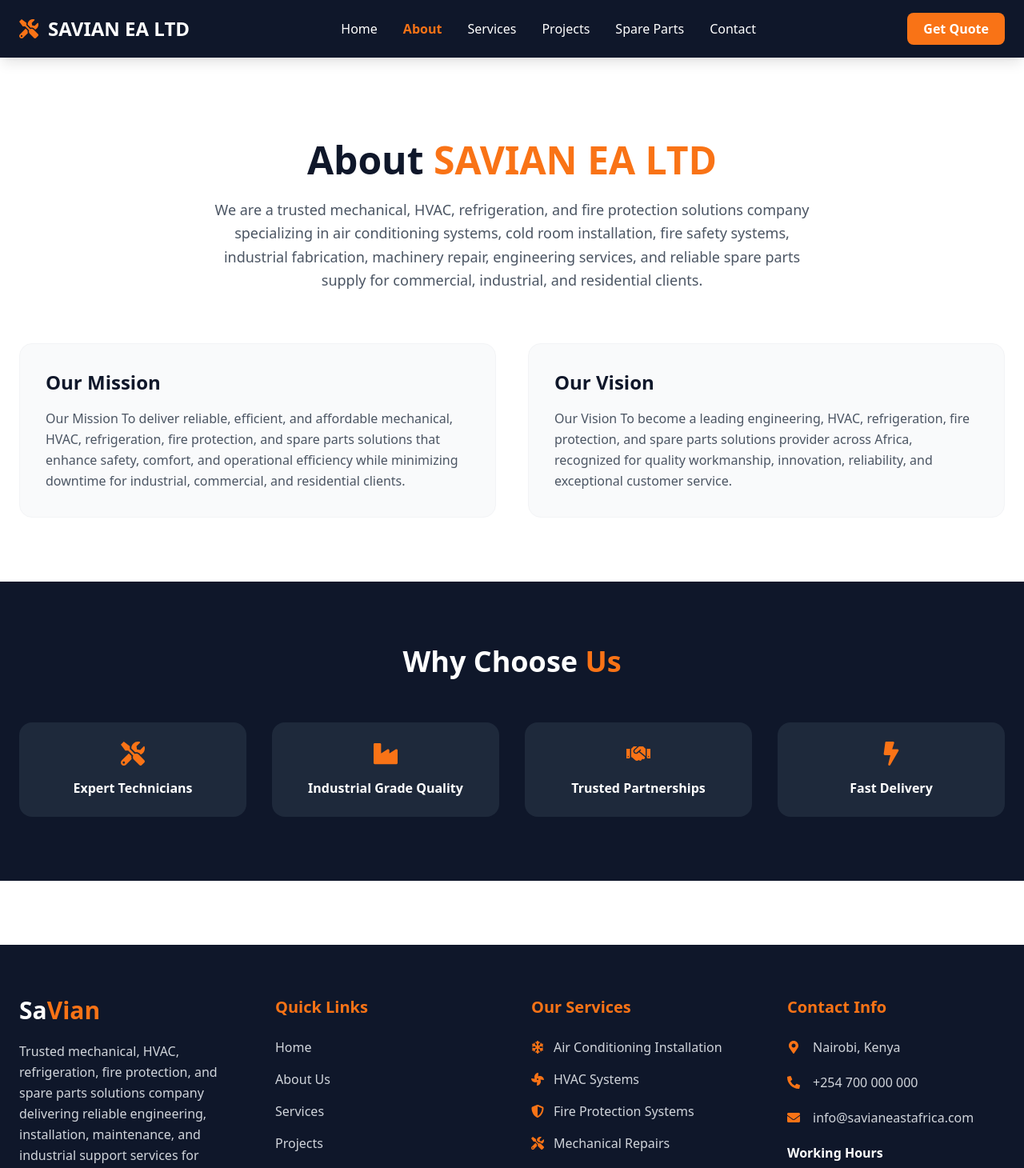
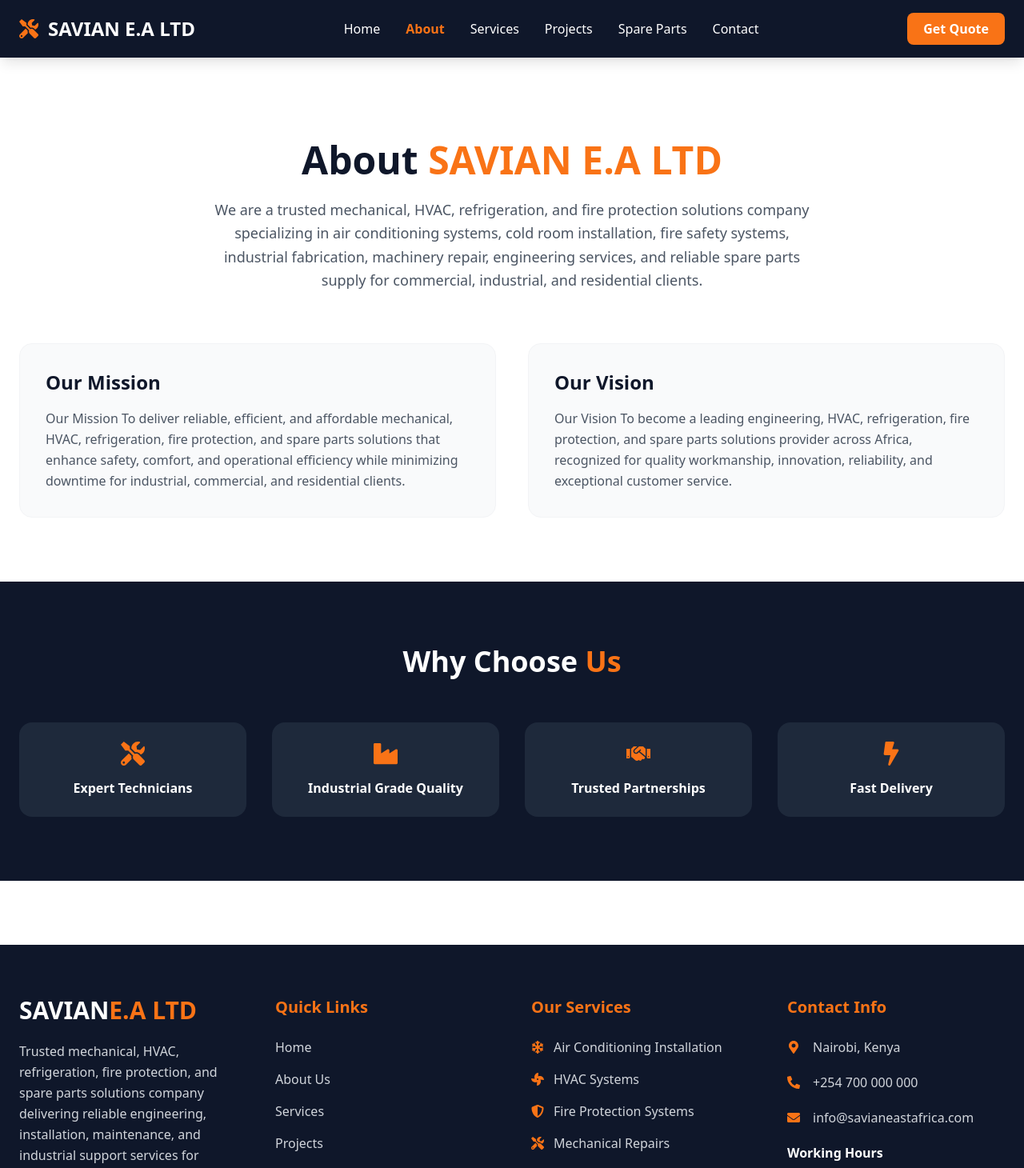
Before and after one commit to Kipkorir2017/Profix_web, a React (Create React App) app: page /#/about in a window 1280 px wide. Shown: the top 1460 px of the page at 80% size. Built offline with nearby package versions, Linux system fonts and the light colour scheme; the HTML template or start-up script is replaced by a standard one.

Commit message:
add changes

```diff
--- a/src/components/Footer.jsx
+++ b/src/components/Footer.jsx
@@ -23,7 +23,7 @@ const Footer = () => {
         {/* Company Info */}
         <div>
           <h2 className="text-3xl font-extrabold">
-            Sa<span className="text-orange-500">Vian</span>
+            SAVIAN<span className="text-orange-500">E.A LTD</span>
           </h2>
 
           <p className="mt-5 text-gray-300 leading-relaxed">
--- a/src/components/Navbar.jsx
+++ b/src/components/Navbar.jsx
@@ -17,7 +17,7 @@ const Navbar = () => {
         {/* Logo */}
         <div className="flex items-center gap-3">
           <FaTools className="text-orange-500 text-2xl" />
-          <h1 className="text-2xl font-bold text-white">SAVIAN EA LTD</h1>
+          <h1 className="text-2xl font-bold text-white">SAVIAN E.A LTD</h1>
         </div>
 
         {/* Desktop Menu */}
--- a/src/pages/About.jsx
+++ b/src/pages/About.jsx
@@ -6,7 +6,7 @@ const About = () => {
       {/* Hero */}
       <section className="max-w-7xl mx-auto px-6 text-center py-16">
         <h1 className="text-4xl md:text-5xl font-bold text-[#0F172A]">
-          About <span className="text-orange-500">SAVIAN EA LTD</span>
+          About <span className="text-orange-500">SAVIAN E.A LTD</span>
         </h1>
 
         <p className="mt-6 text-gray-600 max-w-3xl mx-auto text-lg leading-relaxed">
```
